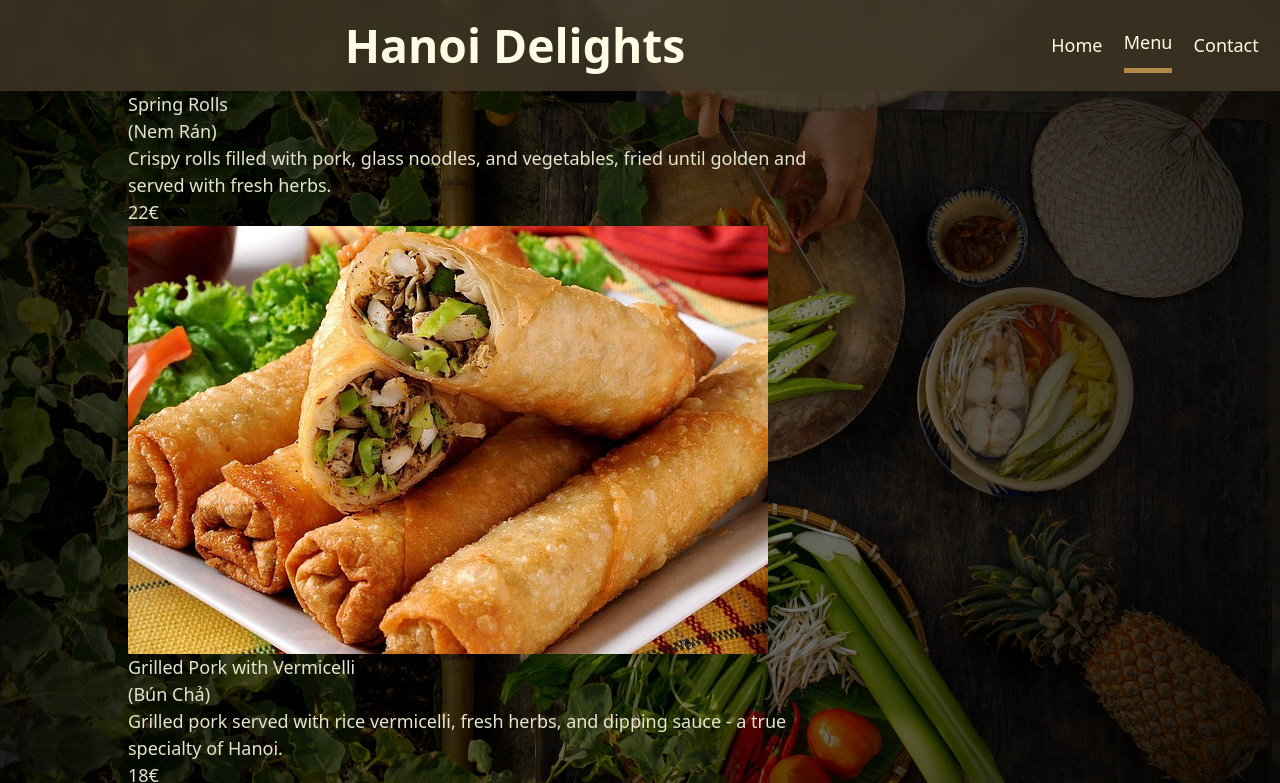
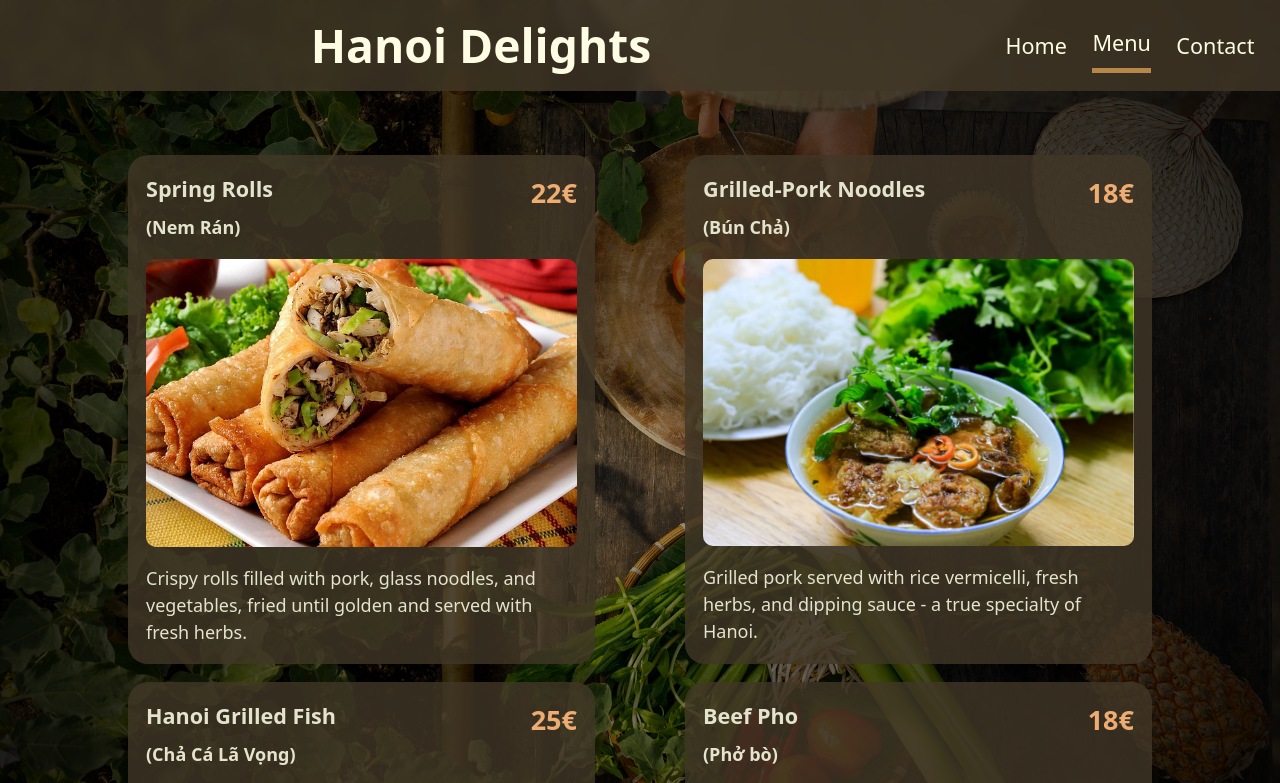
Before and after one commit to VietDucNg/learnWeb_07_restaurantWeb, a website built with webpack: page src/template.html in a window 1280 px wide. Both pictures are taken after a click on the button "Menu". Shown: the top 783 px of the page. Built offline with nearby package versions, Linux system fonts and the light colour scheme; files whose address does not match are found by name.

Commit message:
style: menu page

```diff
--- a/src/index.js
+++ b/src/index.js
@@ -1,6 +1,7 @@
 import './reset.css';
 import './style.css';
 import './home.css';
+import './menu.css';
 import './contact.css';
 import 'leaflet/dist/leaflet.css';
 
--- /dev/null
+++ b/src/menu.css
@@ -0,0 +1,63 @@
+.main-menu {
+    display: grid;
+    padding: 5% 10%;
+    grid-template-columns: repeat(auto-fit, minmax(300px,1fr));
+    gap: 1rem 5rem;
+}
+
+.item-div {
+    background-color: var(--header-background-color);
+    border-radius: 20px;
+    padding: 1rem;
+    transition: all 0.1s ease-in-out;
+}
+
+.item-div:hover {
+    cursor: pointer;
+    background-color: var(--header-background-hover-color);
+    transform: translateY(-2px) scale(1.02);
+}
+
+.item-name {
+    font-size: 1.2rem;
+}
+
+.item-name, .item-name-vn{
+    font-weight: bold;
+}
+
+.item-price {
+    color: var(--welcome-msg-color);
+    font-weight: bold;
+    font-size: 1.5rem;
+}
+
+.item-div {
+    display: grid;
+    grid-template-rows: repeat(4, min-content);
+    grid-template-columns: 2fr 1fr 1fr;
+}
+
+.item-name {
+    grid-area: 1/1/2/3;
+}
+
+.item-name-vn {
+    grid-area: 2/1/3/4;
+}
+
+.item-price {
+    justify-self: end;
+    grid-area: 1/3/2/4;
+}
+
+.item-img {
+    grid-area: 3/1/4/4;
+    border-radius: 10px;
+    width: 100%;
+    margin: 1rem 0;
+}
+
+.item-intro {
+    grid-area: 4/1/5/4;
+}
--- a/src/menu.js
+++ b/src/menu.js
@@ -31,7 +31,7 @@ const menuItemArr = [
     ),
 
     new ItemObj(
-        'Grilled Pork with Vermicelli',
+        'Grilled-Pork Noodles',
         '(Bún Chả)',
         'Grilled pork served with rice vermicelli, fresh herbs, and dipping sauce - a true specialty of Hanoi.',
         '18€',
@@ -39,7 +39,7 @@ const menuItemArr = [
     ),
 
     new ItemObj(
-        'Hanoi Turmeric Fish with Dill',
+        'Hanoi Grilled Fish',
         '(Chả Cá Lã Vọng)',
         'Pan-fried turmeric fish with dill and spring onions, served sizzling with noodles and dipping sauce.',
         '25€',
@@ -63,7 +63,7 @@ const menuItemArr = [
     ),
 
     new ItemObj(
-        'Spicy Beef Noodle Soup',
+        'Hue Beef Noodle',
         '(Bún Bò Huế )',
         'A bold and spicy beef noodle soup from central Vietnam, rich with lemongrass and chili aromas.',
         '20€',
@@ -71,7 +71,7 @@ const menuItemArr = [
     ),
 
     new ItemObj(
-        'Quang-Style Turmeric Noodles',
+        'Quang Noodles',
         '(Mì Quảng)',
         'Turmeric-tinted noodles topped with pork, shrimp, herbs, and crunchy rice crackers, lightly served with broth.',
         '18€',
@@ -79,14 +79,14 @@ const menuItemArr = [
     ),
 
     new ItemObj(
-        'Vietnamese Crispy Pancake',
+        'Crispy Pancake',
         '(Bánh Xèo)',
         'A crispy rice pancake filled with pork, shrimp, and bean sprouts, wrapped in herbs and dipped in sauce.',
         '15€',
         banhXeoImg,
     ),
 
-    new ItemObj('Broken Rice with Grilled Pork',
+    new ItemObj('Broken Rice',
         '(Cơm Tấm)',
         'Broken rice served with grilled pork, egg, pickles, and fish sauce — a beloved southern Vietnamese classic.',
         '15€',
@@ -94,7 +94,7 @@ const menuItemArr = [
     ),
 
     new ItemObj(
-        'Green Papaya Salad',
+        'Papaya Salad',
         '(Gỏi đu đủ)',
         'A refreshing mix of shredded green papaya, herbs, peanuts, and lime, balancing sweet, sour, and spicy flavors.',
         '12€',
--- a/src/style.css
+++ b/src/style.css
@@ -2,6 +2,7 @@
   --font-size-base: clamp(14px, 0.4vw + 1rem, 18px);
   --font-color: #e4e3cd;
   --header-background-color: rgba(66, 55, 39, 0.8);
+  --header-background-hover-color: rgba(87, 71, 48, 0.8);
   --header-color: #fefce3;
   --space: 1lh;
   --font-family-base: system-ui, "Segoe UI", Roboto,Oxygen,Ubuntu,Cantarell,"Fira Sans","Droid Sans",  Helvetica, Arial, sans-serif, "Apple Color Emoji", "Segoe UI Emoji", "Segoe UI Symbol","Noto Color Emoji";
@@ -117,6 +118,7 @@ header {
   padding: 1em 0;
   background: var(--header-background-color);
   backdrop-filter: blur(6px);
+  gap: 1rem;
 }
 
 header h1 {
@@ -126,11 +128,12 @@ header h1 {
 }
 
 nav {
-    width: 250px;
+    width: 300px;
     justify-content: space-evenly;
 }
 
 header button {
+  font-size: 1.2rem;
   color: #fefce3;
   background: none;
   padding: 0;
```
